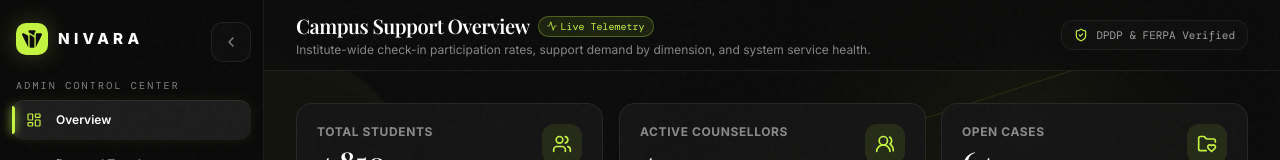
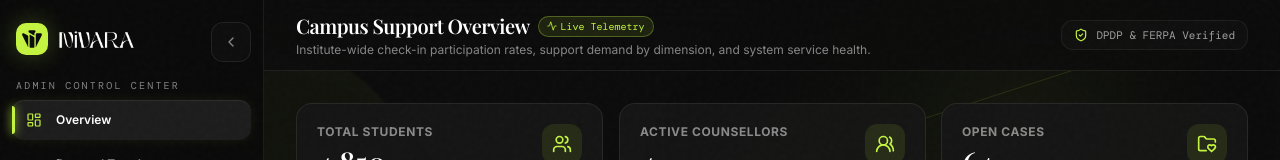
Before and after one commit to Neoxyin/nivara-v1.2.1.0-dev, a Next.js app: page /admin in a window 1280 px wide. Shown: the top 160 px of the page. Built offline with nearby package versions, Linux system fonts and the light colour scheme; a web font is replaced by a local one.

Commit message:
logo bug fix

```diff
--- a/src/components/auth/login-portal-modal.tsx
+++ b/src/components/auth/login-portal-modal.tsx
@@ -162,8 +162,17 @@ export function LoginPortalModal({
                 <span className="relative grid h-7 w-7 place-items-center rounded-lg overflow-hidden shadow-[0_0_12px_rgba(195,243,64,0.4)]">
                   <NivaraLogoIcon size={28} />
                 </span>
-                <span className="text-xs font-extrabold uppercase tracking-[0.25em] text-white">
-                  Nivara Portal
+                <span className="flex items-center gap-1.5">
+                  <img
+                    src="/nivara-wordmark-white.png"
+                    alt="Nivara"
+                    width={193}
+                    height={50}
+                    className="h-4 w-auto select-none"
+                  />
+                  <span className="text-xs font-extrabold uppercase tracking-[0.25em] text-white">
+                    Portal
+                  </span>
                 </span>
               </div>
               <button
--- a/src/components/auth/role-selection-popin.tsx
+++ b/src/components/auth/role-selection-popin.tsx
@@ -106,8 +106,17 @@ export function RoleSelectionPopin({
                 <span className="relative grid h-7 w-7 place-items-center rounded-lg overflow-hidden shadow-[0_0_12px_rgba(195,243,64,0.4)]">
                   <NivaraLogoIcon size={28} />
                 </span>
-                <span className="text-xs font-extrabold uppercase tracking-[0.25em] text-white">
-                  Nivara · Workspace Selection
+                <span className="flex items-center gap-1.5">
+                  <img
+                    src="/nivara-wordmark-white.png"
+                    alt="Nivara"
+                    width={193}
+                    height={50}
+                    className="h-4 w-auto select-none"
+                  />
+                  <span className="text-xs font-extrabold uppercase tracking-[0.25em] text-white">
+                    · Workspace Selection
+                  </span>
                 </span>
               </div>
               <button
--- a/src/components/shared/mark.tsx
+++ b/src/components/shared/mark.tsx
@@ -25,7 +25,19 @@ export function Mark({ inverse = false, href = '/', size = 'md' }: MarkProps) {
       >
         <NivaraLogoIcon size={iconDimensions} />
       </span>
-      <span className="text-[.95rem] uppercase tracking-[.28em] text-white font-extrabold">nivara</span>
+      <img
+        src="/nivara-wordmark-white.png"
+        alt="Nivara"
+        width={193}
+        height={50}
+        className={
+          size === 'sm'
+            ? 'h-4 w-auto select-none'
+            : size === 'lg'
+            ? 'h-6 w-auto select-none'
+            : 'h-5 w-auto select-none'
+        }
+      />
     </Link>
   );
 }
```
